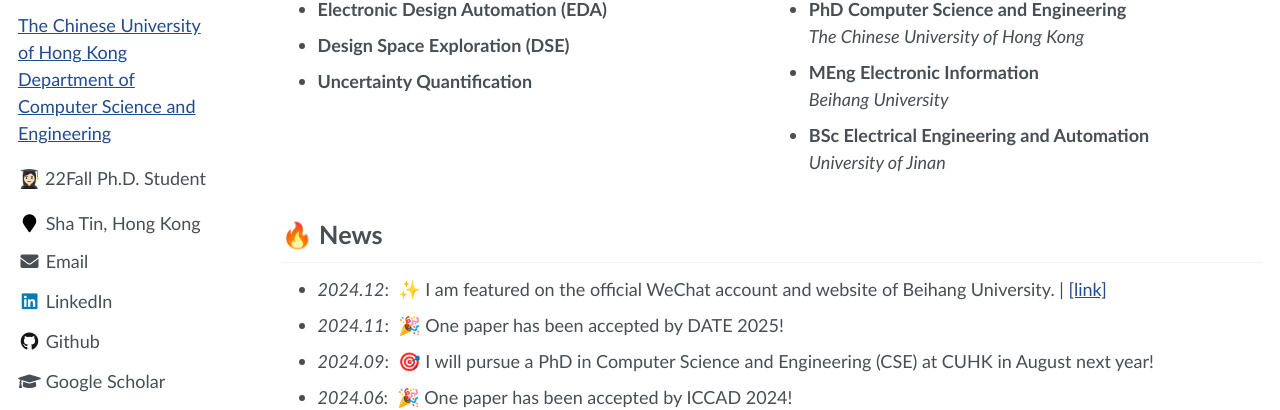
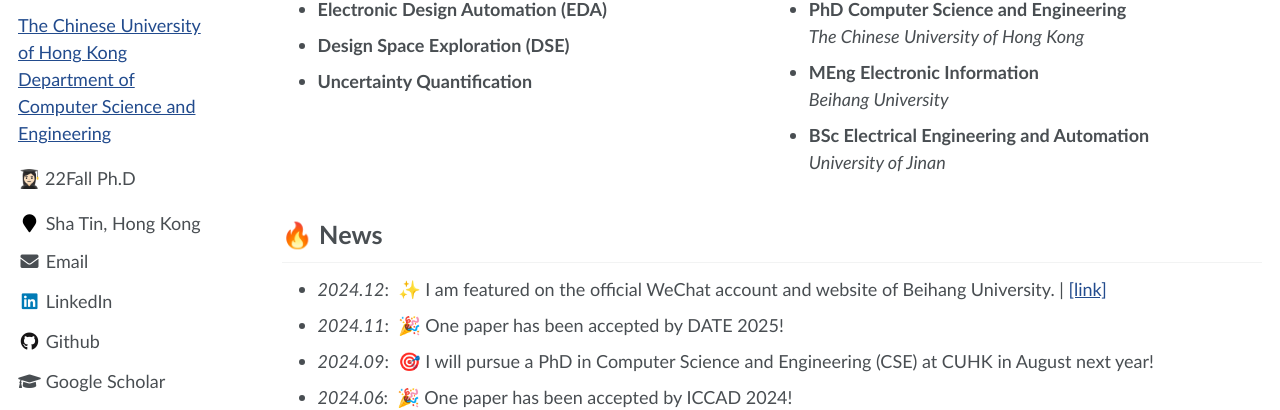
Before and after one commit to ShaoqiangLu/ShaoqangLu.github.io, a Jekyll site: the page built from _pages/about.md, in a window 1280 px wide. Shown: the part 392-802 px from the top of the page. Built offline with Jekyll 4.4.1, drawn with Linux system fonts in a browser that asks for light colours; some web fonts are replaced.

Commit message:
Update _config.yml

```diff
--- a/_config.yml
+++ b/_config.yml
@@ -7,7 +7,7 @@
 
 # Site Settings
 title                    : "Shaoqiang"
-description              : "👩🏻‍🎓 22Fall Ph.D. Student"
+description              : "👩🏻‍🎓 22Fall Ph.D"
 repository               : "https://shaoqianglu.github.io"
 google_scholar_stats_use_cdn : true
 
```
